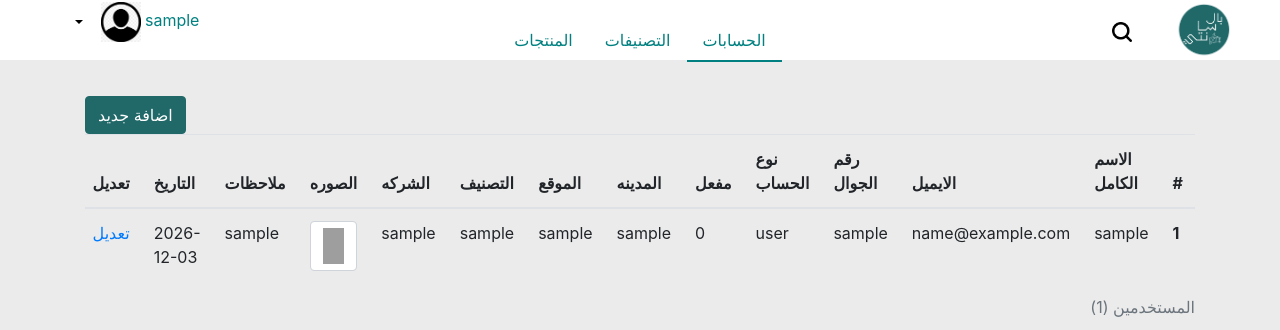
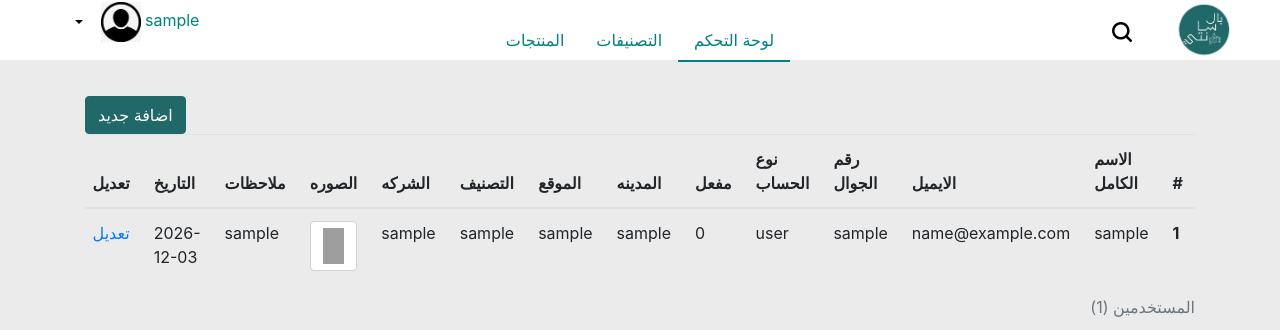
Before and after one commit to taghreed-123/-pro, a PHP site: page /FurnitureWebSite/Users.php in a window 1280 px wide. Shown: the top 330 px of the page. Run offline with PHP 8.4, Linux system fonts and the light colour scheme; the visitor is signed in with stand-in values (Sample User, id 1); grey boxes are pictures that could not be loaded.

Commit message:
لوحة تحكم

```diff
--- a/main/parts/admin_header.php
+++ b/main/parts/admin_header.php
@@ -19,7 +19,7 @@
 
           <ul class="navbar nav justify-content-center nav-tabs">
             <li class="nav-item"><a href="Users.php" class="nav-link <?php if ($active_page == 'Users.php')
-                                                                        echo 'active'; ?>" style="color:teal;">الحسابات</a> </li>
+                                                                        echo 'active'; ?>" style="color:teal;">لوحة التحكم</a> </li>
             <li class="nav-item"><a href="categories.php" class="nav-link <?php if ($active_page == 'categories.php')
                                                                               echo 'active'; ?>" style="color:teal;">التصنيفات</a> </li>
             <li class="nav-item"><a href="products.php" class="nav-link <?php if ($active_page == 'products.php')
```
